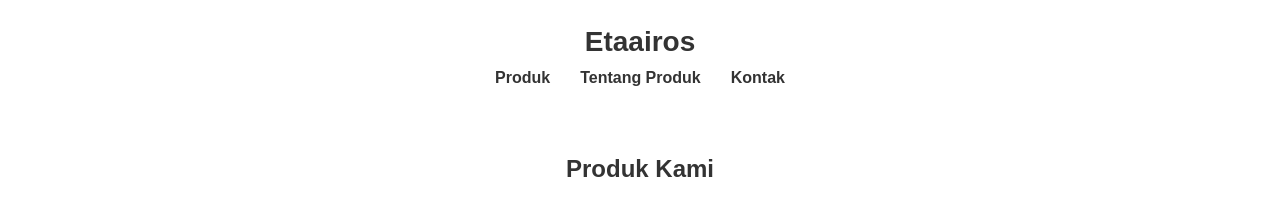
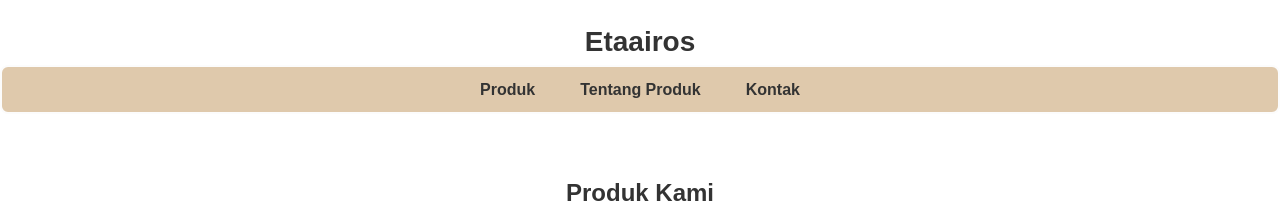
Before and after one commit to FRANKEN25/parfume-etaairos, a plain HTML site: page index.html in a window 1280 px wide. Shown: the top 203 px of the page. Drawn offline with Linux system fonts and the light colour scheme.

Commit message:
Update style.css

```diff
--- a/style.css
+++ b/style.css
@@ -38,6 +38,36 @@ header nav ul li a {
     text-decoration: none;
     color: #333;
     font-weight: bold;
+}
+
+nav {
+    border: 2px solid #fcfcfc;
+    border-radius: 8px; /* Membuat sudut border melengkung */
+    padding: 10px;
+    background-color: #dfc9ac;
+    display: flex;
+    justify-content: center;
+    align-items: center;
+}
+
+
+nav ul {
+    list-style: none; /* Menghapus bullet pada list */
+    margin: 0;
+    padding: 0;
+    display: flex; /* Membuat list item dalam satu baris */
+    gap: 15px; /* Jarak antar item */
+}
+
+nav ul li a {
+    text-decoration: none; /* Menghapus garis bawah pada link */
+    color: #ebebeb;
+    font-weight: bold;
+    transition: color 0.3s; /* Animasi saat hover */
+}
+
+nav ul li a:hover {
+    color: #fffffc; /* Warna teks saat hover */
 }
 
 section {
```
